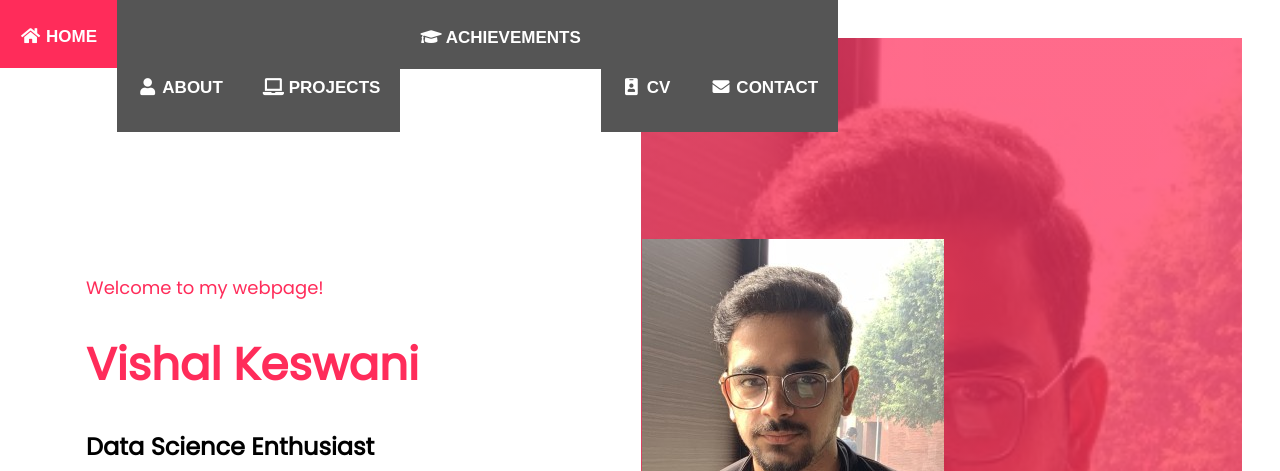
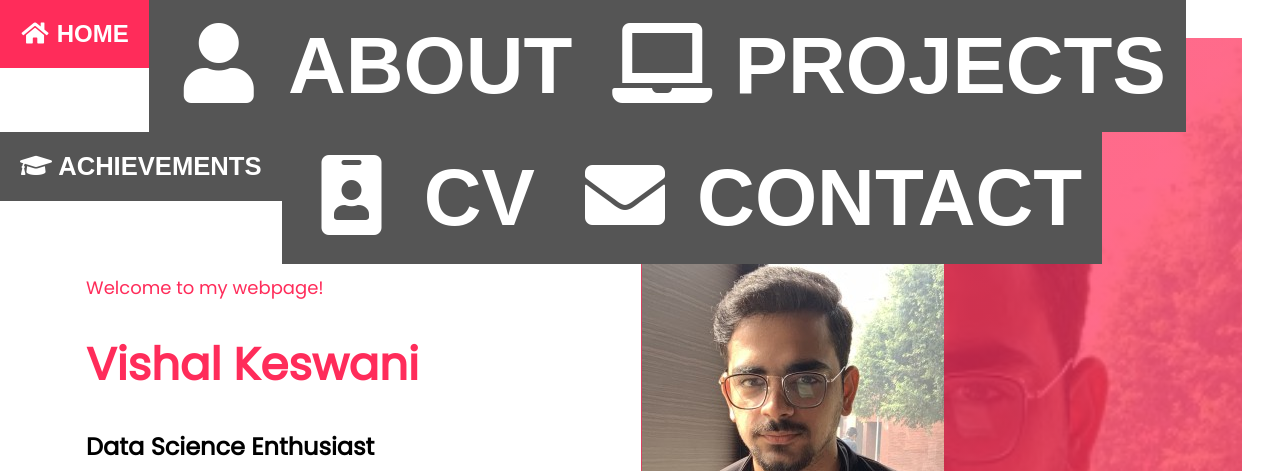
Before and after one commit to vkeswani/vkeswani.github.io, a plain HTML site: page index.html in a window 1280 px wide. Shown: the top 471 px of the page. Drawn offline with nearby package versions, Linux system fonts and the light colour scheme.

Commit message:
Update index.html

```diff
--- a/index.html
+++ b/index.html
@@ -67,9 +67,9 @@ button.tablink {
   width: 100%; /* Full width */
 
 }
-.navbar b{
+/*.navbar b{
 font-size:17px;
-}
+}*/
 #Home {background-color: white;}
 #Work {background-color: white;}
 #Contact {background-color: white;}
```
